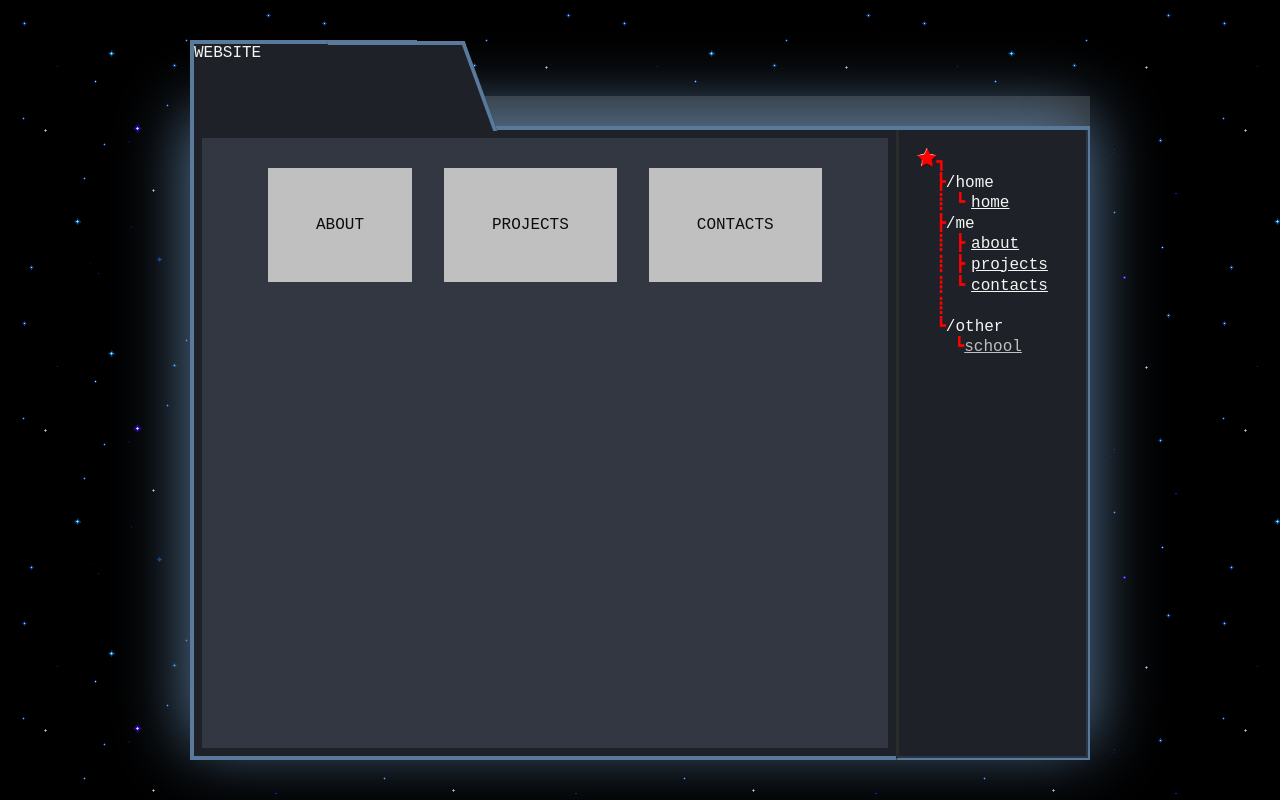
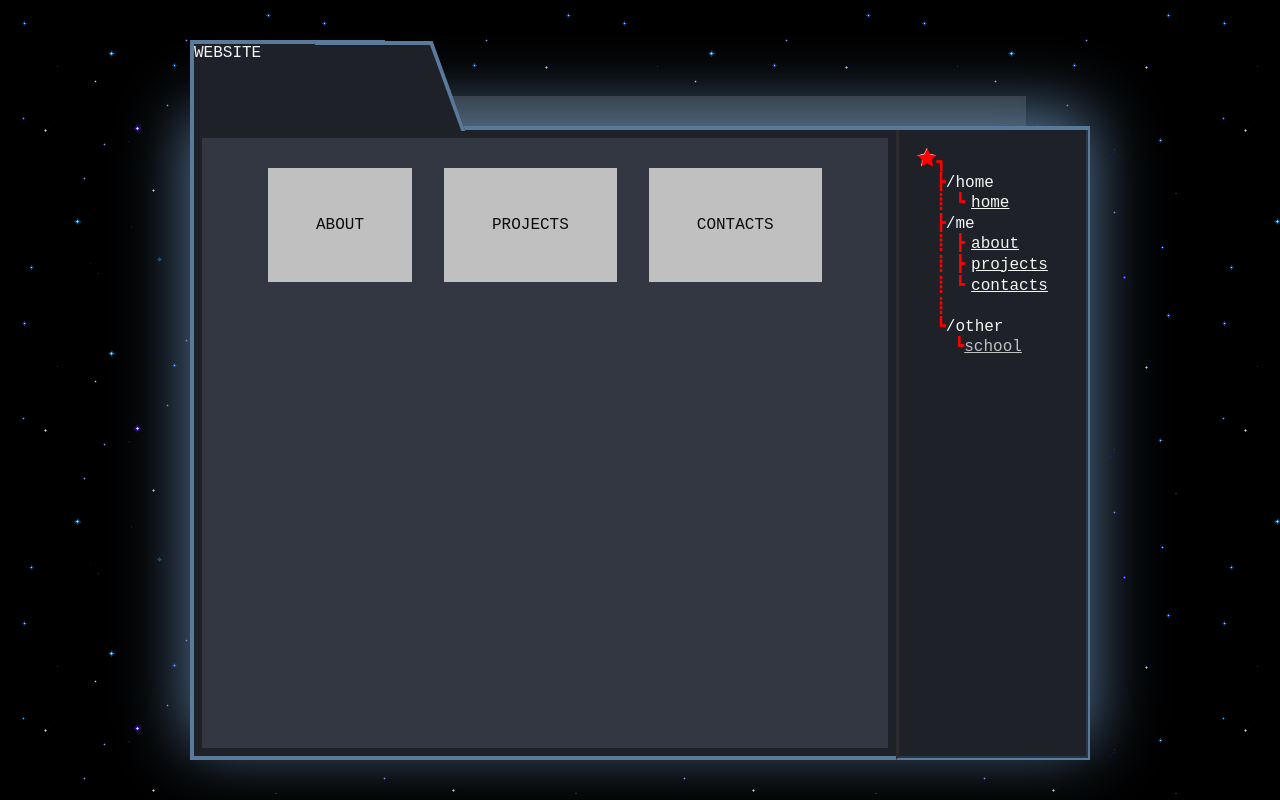
Before and after one commit to paunpaun/paunpaun.github.io, a plain HTML site: page index.html in a window 1280 px wide. Drawn offline with Linux system fonts and the light colour scheme.

Commit message:
ccccccccccccc

```diff
--- a/index.html
+++ b/index.html
@@ -15,7 +15,7 @@
                     WEBSITE
                 </div>
                 <div id="header-right">
-
+                    <div></div>
                 </div>
             </div>
 
--- a/style/style.css
+++ b/style/style.css
@@ -57,9 +57,14 @@ body{
 #header-right{
   flex: 1 1 70%; align-self: flex-end;
   height: 33%;
-  background-color: #2b2b2b;
   z-index: -2;
   border-bottom: 4px solid var(--border-color);
+  padding-right: 4em;
+}
+
+#header-right div{
+  height: 100%; width: 100%;
+  background-color: #2b2b2b;
 }
 
 #middle {
```
